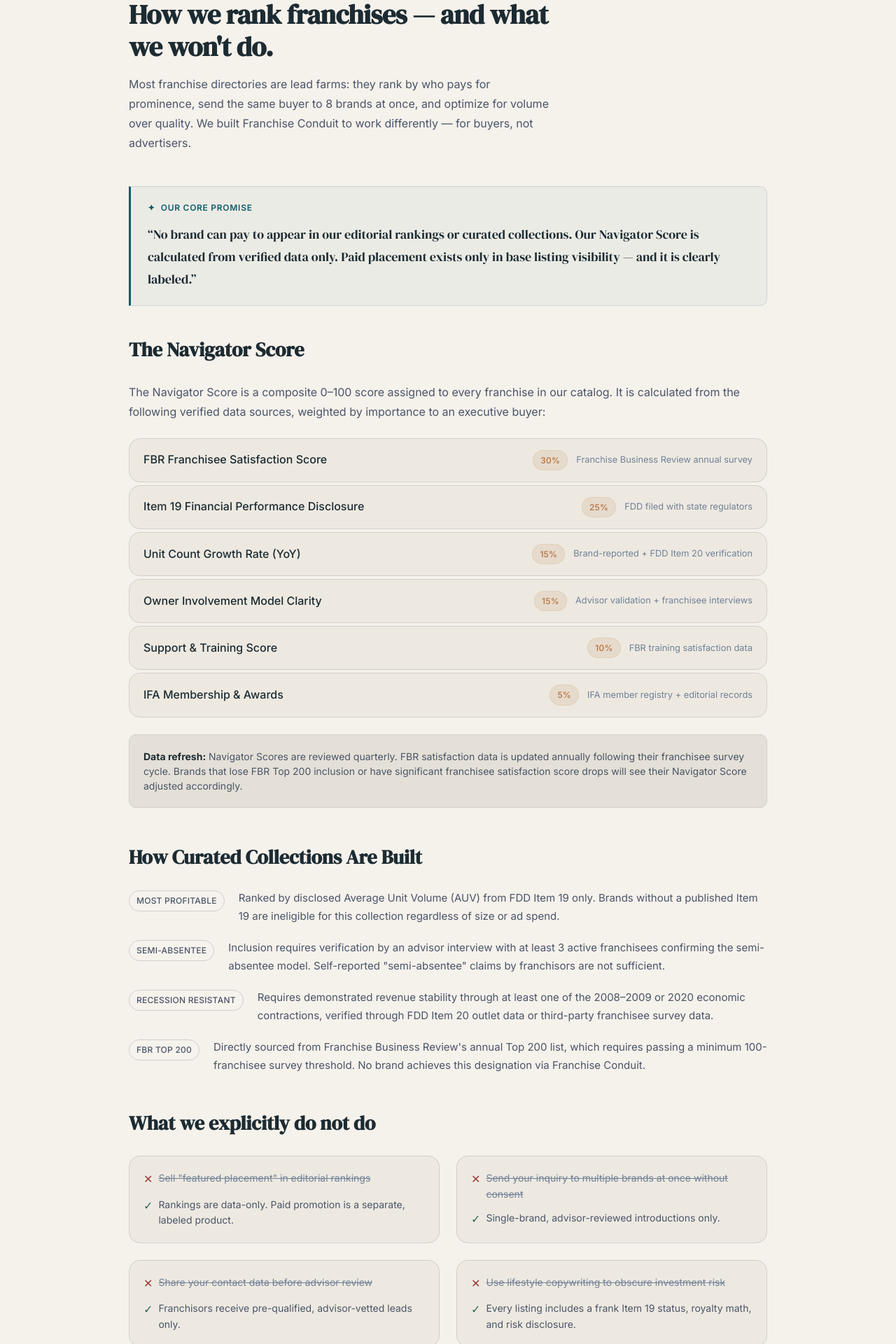
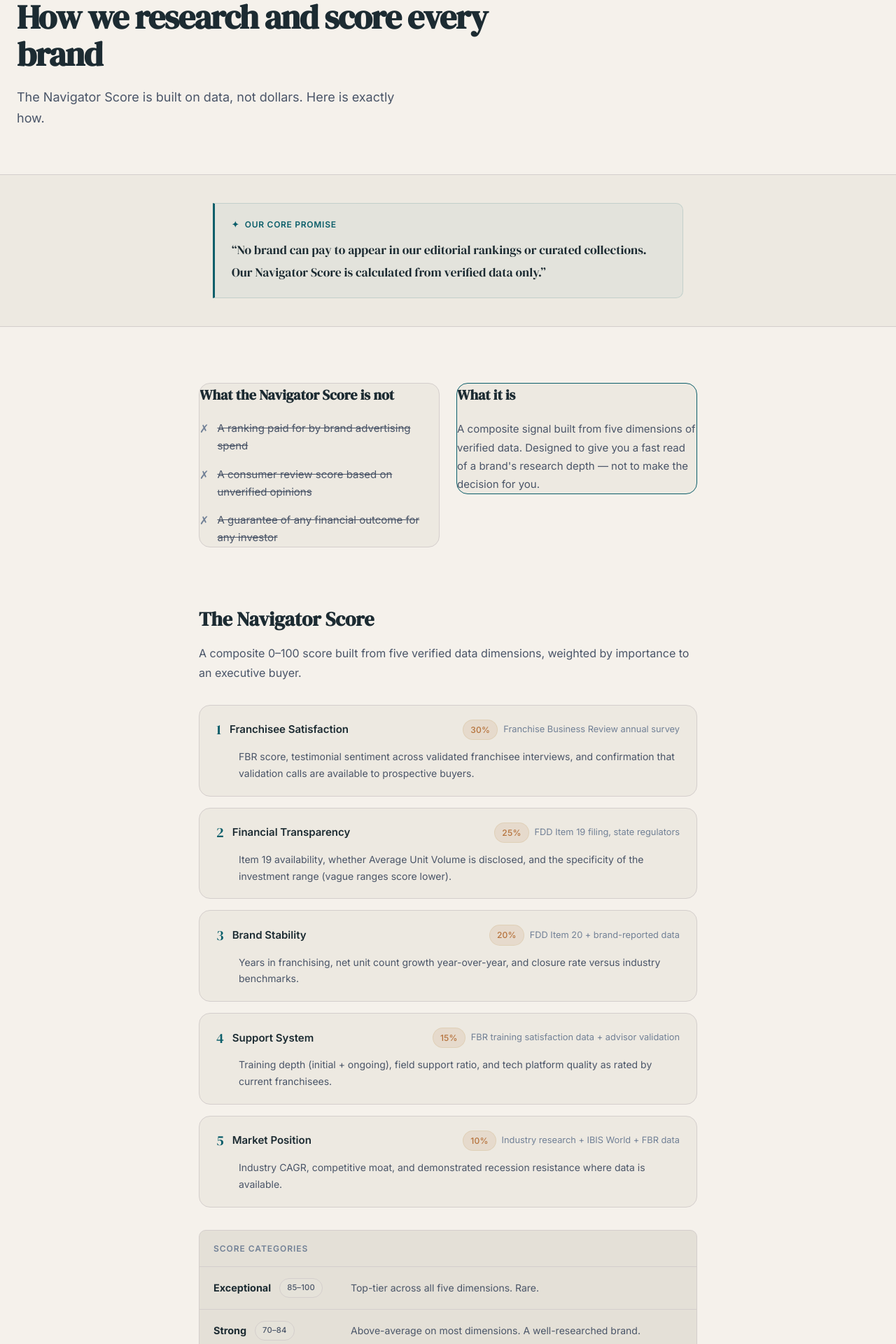
Before and after one commit to Franscale1922/franchise-conduit, a Next.js app: page /methodology in a window 1280 px wide. Shown: the part 200-2120 px from the top of the page at 70% size. Built offline with nearby package versions, Linux system fonts and the light colour scheme.

Commit message:
stage-5: step 5.3 — methodology copy committed to constants

```diff
--- a/app/methodology/page.tsx
+++ b/app/methodology/page.tsx
@@ -1,98 +1,162 @@
 import type { Metadata } from 'next'
 import Link from 'next/link'
+import { METHODOLOGY } from '@/lib/constants'
 
 export const metadata: Metadata = {
-  title: 'Navigator Score Methodology — How We Rank Franchises — Franchise Conduit',
-  description: 'Franchise Conduit\'s ranking methodology is transparent, data-driven, and free from pay-to-rank influence. Read exactly how the Navigator Score and curated collections are built.',
+  title: METHODOLOGY.meta.title,
+  description: METHODOLOGY.meta.description,
+  openGraph: {
+    title: METHODOLOGY.meta.title,
+    description: METHODOLOGY.meta.description,
+  },
 }
 
 export default function MethodologyPage() {
   return (
-    <div className="section">
-      <div className="container-md">
+    <>
+      {/* ── HERO ─────────────────────────────────────────────────────────── */}
+      <section style={{ position: 'relative', overflow: 'hidden', paddingTop: 'var(--space-20)', paddingBottom: 'var(--space-16)' }}>
+        <div className="hero-glow" />
+        <div className="container" style={{ position: 'relative', zIndex: 1 }}>
+          <div style={{ maxWidth: '680px' }}>
+            <div style={{ marginBottom: 'var(--space-5)' }}>
+              <span className="badge badge-emerald" style={{ letterSpacing: '0.06em', fontSize: '0.75rem' }}>
+                {METHODOLOGY.hero.eyebrow}
+              </span>
+            </div>
+            <h1 className="text-display" style={{ marginBottom: 'var(--space-5)', fontSize: 'clamp(2rem, 4vw, 3rem)', lineHeight: 1.1 }}>
+              {METHODOLOGY.hero.headline}
+            </h1>
+            <p style={{ fontSize: '1.125rem', color: 'var(--color-text-secondary)', lineHeight: '1.7', maxWidth: '560px' }}>
+              {METHODOLOGY.hero.subhead}
+            </p>
+          </div>
+        </div>
+      </section>
 
-        <div style={{ maxWidth: '600px', marginBottom: 'var(--space-12)' }}>
-          <span className="badge badge-emerald" style={{ marginBottom: 'var(--space-5)', display: 'inline-flex' }}>
-            Transparency Statement
-          </span>
-          <h1 className="text-headline" style={{ marginBottom: 'var(--space-4)' }}>
-            How we rank franchises — and what we won&apos;t do.
-          </h1>
-          <p style={{ color: 'var(--color-text-secondary)', lineHeight: '1.75', fontSize: '1rem' }}>
-            Most franchise directories are lead farms: they rank by who pays for prominence,
-            send the same buyer to 8 brands at once, and optimize for volume over quality.
-            We built Franchise Conduit to work differently — for buyers, not advertisers.
+      {/* ── CORE PROMISE BLOCK ───────────────────────────────────────────── */}
+      <section style={{ background: 'var(--color-surface)', borderTop: '1px solid var(--color-border)', borderBottom: '1px solid var(--color-border)', padding: 'var(--space-10) 0' }}>
+        <div className="container" style={{ maxWidth: '720px', margin: '0 auto' }}>
+          <div className="insight-block">
+            <div className="insight-label"><span>✦</span> Our Core Promise</div>
+            <p style={{ fontSize: '1.1rem', lineHeight: '1.8', color: 'var(--color-text-primary)', fontFamily: 'var(--font-serif)' }}>
+              &ldquo;No brand can pay to appear in our editorial rankings or curated collections.
+              Our Navigator Score is calculated from verified data only.&rdquo;
+            </p>
+          </div>
+        </div>
+      </section>
+
+      <div className="container" style={{ maxWidth: '760px', margin: '0 auto' }}>
+
+        {/* ── WHAT IT IS NOT / WHAT IT IS ─────────────────────────────────── */}
+        {/* Layer 1 — brief, direct. Readable in < 10 seconds each. */}
+        <section className="section">
+          <div className="grid-2" style={{ gap: 'var(--space-6)', alignItems: 'start' }}>
+
+            {/* NOT */}
+            <div className="card" style={{ padding: 'var(--space-7)' }}>
+              <h2 style={{ fontFamily: 'var(--font-serif)', fontSize: '1.25rem', marginBottom: 'var(--space-5)', color: 'var(--color-text-primary)' }}>
+                {METHODOLOGY.notWhat.headline}
+              </h2>
+              <div style={{ display: 'flex', flexDirection: 'column', gap: 'var(--space-4)' }}>
+                {METHODOLOGY.notWhat.items.map(item => (
+                  <div key={item} style={{ display: 'flex', gap: 'var(--space-3)', alignItems: 'flex-start' }}>
+                    <span style={{ color: 'var(--color-text-muted)', flexShrink: 0, fontWeight: 500, lineHeight: 1.5 }}>✗</span>
+                    <span style={{ color: 'var(--color-text-secondary)', fontSize: '0.9375rem', lineHeight: 1.65, textDecoration: 'line-through' }}>{item}</span>
+                  </div>
+                ))}
+              </div>
+            </div>
+
+            {/* IS */}
+            <div className="card" style={{ padding: 'var(--space-7)', borderColor: 'var(--color-primary)', borderWidth: '1.5px' }}>
+              <h2 style={{ fontFamily: 'var(--font-serif)', fontSize: '1.25rem', marginBottom: 'var(--space-5)', color: 'var(--color-text-primary)' }}>
+                {METHODOLOGY.whatIs.headline}
+              </h2>
+              <p style={{ color: 'var(--color-text-secondary)', fontSize: '0.9375rem', lineHeight: 1.75 }}>
+                {METHODOLOGY.whatIs.desc}
               </p>
             </div>
 
-        {/* The Statement */}
-        <div className="insight-block" style={{ marginBottom: 'var(--space-10)' }}>
-          <div className="insight-label"><span>✦</span> Our Core Promise</div>
-          <p style={{ fontSize: '1.125rem', lineHeight: '1.8', color: 'var(--color-text-primary)', fontFamily: 'var(--font-serif)' }}>
-            &ldquo;No brand can pay to appear in our editorial rankings or curated collections.
-            Our Navigator Score is calculated from verified data only.
-            Paid placement exists only in base listing visibility — and it is clearly labeled.&rdquo;
-          </p>
           </div>
+        </section>
 
-        {/* Navigator Score */}
-        <section style={{ marginBottom: 'var(--space-12)' }}>
-          <h2 style={{ fontFamily: 'var(--font-serif)', fontSize: '1.75rem', marginBottom: 'var(--space-6)' }}>
+        {/* ── THE 5 DIMENSIONS ─────────────────────────────────────────────── */}
+        {/* Layer 2 — full detail per dimension */}
+        <section style={{ marginBottom: 'var(--space-16)' }}>
+          <h2 style={{ fontFamily: 'var(--font-serif)', fontSize: '1.75rem', marginBottom: 'var(--space-3)' }}>
             The Navigator Score
           </h2>
-          <p style={{ color: 'var(--color-text-secondary)', lineHeight: '1.75', marginBottom: 'var(--space-6)' }}>
-            The Navigator Score is a composite 0–100 score assigned to every franchise in our catalog.
-            It is calculated from the following verified data sources, weighted by importance to an executive buyer:
+          <p style={{ color: 'var(--color-text-secondary)', lineHeight: '1.75', marginBottom: 'var(--space-8)' }}>
+            A composite 0–100 score built from five verified data dimensions, weighted by importance to an executive buyer.
           </p>
-          <div style={{ display: 'flex', flexDirection: 'column', gap: 'var(--space-1)', marginBottom: 'var(--space-6)' }}>
-            {[
-              { factor: 'FBR Franchisee Satisfaction Score', weight: '30%', source: 'Franchise Business Review annual survey' },
-              { factor: 'Item 19 Financial Performance Disclosure', weight: '25%', source: 'FDD filed with state regulators' },
-              { factor: 'Unit Count Growth Rate (YoY)', weight: '15%', source: 'Brand-reported + FDD Item 20 verification' },
-              { factor: 'Owner Involvement Model Clarity', weight: '15%', source: 'Advisor validation + franchisee interviews' },
-              { factor: 'Support & Training Score', weight: '10%', source: 'FBR training satisfaction data' },
-              { factor: 'IFA Membership & Awards', weight: '5%', source: 'IFA member registry + editorial records' },
-            ].map((row, i) => (
-              <div key={i} className="card" style={{ padding: 'var(--space-4) var(--space-5)', display: 'flex', justifyContent: 'space-between', alignItems: 'center', flexWrap: 'wrap', gap: 'var(--space-3)' }}>
-                <span style={{ fontWeight: 500 }}>{row.factor}</span>
+          <div style={{ display: 'flex', flexDirection: 'column', gap: 'var(--space-4)', marginBottom: 'var(--space-8)' }}>
+            {METHODOLOGY.dimensions.map(dim => (
+              <div key={dim.number} className="card" style={{ padding: 'var(--space-5) var(--space-6)' }}>
+                <div style={{ display: 'flex', justifyContent: 'space-between', alignItems: 'center', flexWrap: 'wrap', gap: 'var(--space-3)', marginBottom: 'var(--space-3)' }}>
                   <div style={{ display: 'flex', gap: 'var(--space-3)', alignItems: 'center' }}>
-                  <span className="badge badge-gold">{row.weight}</span>
-                  <span style={{ fontSize: '0.8rem', color: 'var(--color-text-muted)' }}>{row.source}</span>
+                    <span style={{ fontFamily: 'var(--font-serif)', fontSize: '1.25rem', color: 'var(--color-primary)', lineHeight: 1 }}>{dim.number}</span>
+                    <span style={{ fontWeight: 600, color: 'var(--color-text-primary)', fontSize: '0.9375rem' }}>{dim.name}</span>
                   </div>
+                  <div style={{ display: 'flex', gap: 'var(--space-2)', alignItems: 'center', flexWrap: 'wrap' }}>
+                    <span className="badge badge-gold">{dim.weight}</span>
+                    <span style={{ fontSize: '0.8rem', color: 'var(--color-text-muted)' }}>{dim.source}</span>
+                  </div>
+                </div>
+                <p style={{ fontSize: '0.875rem', color: 'var(--color-text-secondary)', lineHeight: '1.7', paddingLeft: 'calc(1.25rem + var(--space-3))' }}>
+                  {dim.detail}
+                </p>
               </div>
             ))}
           </div>
-          <div style={{ padding: 'var(--space-5)', background: 'var(--color-surface-2)', borderRadius: 'var(--radius-md)', border: '1px solid var(--color-border)' }}>
-            <p className="text-sm text-secondary">
-              <strong style={{ color: 'var(--color-text-primary)' }}>Data refresh:</strong> Navigator Scores are reviewed quarterly.
-              FBR satisfaction data is updated annually following their franchisee survey cycle.
-              Brands that lose FBR Top 200 inclusion or have significant franchisee satisfaction score drops will see their Navigator Score adjusted accordingly.
-            </p>
+
+          {/* Score category bands */}
+          <div style={{ background: 'var(--color-surface-2)', borderRadius: 'var(--radius-md)', border: '1px solid var(--color-border)', overflow: 'hidden' }}>
+            <div style={{ padding: 'var(--space-4) var(--space-5)', borderBottom: '1px solid var(--color-border)' }}>
+              <p style={{ fontSize: '0.75rem', fontWeight: 600, textTransform: 'uppercase', letterSpacing: '0.08em', color: 'var(--color-text-muted)' }}>Score categories</p>
+            </div>
+            {METHODOLOGY.categories.map((cat, i) => (
+              <div key={cat.label} style={{
+                display: 'flex',
+                gap: 'var(--space-4)',
+                alignItems: 'center',
+                padding: 'var(--space-4) var(--space-5)',
+                borderBottom: i < METHODOLOGY.categories.length - 1 ? '1px solid var(--color-border)' : undefined,
+                flexWrap: 'wrap',
+              }}>
+                <div style={{ display: 'flex', gap: 'var(--space-3)', alignItems: 'center', minWidth: '180px' }}>
+                  <span style={{ fontWeight: 700, color: 'var(--color-text-primary)', fontSize: '0.9rem' }}>{cat.label}</span>
+                  <span className="badge badge-muted" style={{ fontSize: '0.7rem' }}>{cat.range}</span>
+                </div>
+                <span style={{ fontSize: '0.875rem', color: 'var(--color-text-secondary)' }}>{cat.desc}</span>
+              </div>
+            ))}
           </div>
         </section>
 
-        {/* Curated Collections */}
-        <section style={{ marginBottom: 'var(--space-12)' }}>
+        {/* ── CURATED COLLECTIONS ─────────────────────────────────────────── */}
+        <section style={{ marginBottom: 'var(--space-16)' }}>
           <h2 style={{ fontFamily: 'var(--font-serif)', fontSize: '1.75rem', marginBottom: 'var(--space-6)' }}>
-            How Curated Collections Are Built
+            How curated collections are built
           </h2>
           <div style={{ display: 'flex', flexDirection: 'column', gap: 'var(--space-5)' }}>
             {[
               {
                 collection: 'Most Profitable',
-                criteria: 'Ranked by disclosed Average Unit Volume (AUV) from FDD Item 19 only. Brands without a published Item 19 are ineligible for this collection regardless of size or ad spend.'
+                criteria: 'Ranked by disclosed Average Unit Volume from FDD Item 19 only. Brands without a published Item 19 are ineligible regardless of size or ad spend.',
               },
               {
                 collection: 'Semi-Absentee',
-                criteria: 'Inclusion requires verification by an advisor interview with at least 3 active franchisees confirming the semi-absentee model. Self-reported "semi-absentee" claims by franchisors are not sufficient.'
+                criteria: 'Inclusion requires verification through advisor interviews with at least 3 active franchisees confirming the semi-absentee model. Franchisor self-reporting is not sufficient.',
               },
               {
                 collection: 'Recession Resistant',
-                criteria: 'Requires demonstrated revenue stability through at least one of the 2008–2009 or 2020 economic contractions, verified through FDD Item 20 outlet data or third-party franchisee survey data.'
+                criteria: 'Requires demonstrated revenue stability through at least one of the 2008–2009 or 2020 contractions, verified through FDD Item 20 data or third-party franchisee survey data.',
               },
               {
                 collection: 'FBR Top 200',
-                criteria: 'Directly sourced from Franchise Business Review\'s annual Top 200 list, which requires passing a minimum 100-franchisee survey threshold. No brand achieves this designation via Franchise Conduit.'
+                criteria: "Directly sourced from Franchise Business Review's annual Top 200 list, which requires a minimum 100-franchisee survey response threshold. No brand earns this via Franchise Conduit.",
               },
             ].map(c => (
               <div key={c.collection} style={{ display: 'flex', gap: 'var(--space-5)' }}>
@@ -103,21 +167,21 @@ export default function MethodologyPage() {
           </div>
         </section>
 
-        {/* What We Don't Do */}
-        <section style={{ marginBottom: 'var(--space-12)' }}>
+        {/* ── WHAT WE DON'T DO ─────────────────────────────────────────────── */}
+        <section style={{ marginBottom: 'var(--space-16)' }}>
           <h2 style={{ fontFamily: 'var(--font-serif)', fontSize: '1.75rem', marginBottom: 'var(--space-6)' }}>
             What we explicitly do not do
           </h2>
           <div className="grid-2">
             {[
-              { bad: 'Sell "featured placement" in editorial rankings', good: 'Rankings are data-only. Paid promotion is a separate, labeled product.' },
+              { bad: 'Sell "featured placement" in editorial rankings', good: 'Rankings are data-only. Paid promotion is a separate, clearly-labeled product.' },
               { bad: 'Send your inquiry to multiple brands at once without consent', good: 'Single-brand, advisor-reviewed introductions only.' },
               { bad: 'Share your contact data before advisor review', good: 'Franchisors receive pre-qualified, advisor-vetted leads only.' },
-              { bad: 'Use lifestyle copywriting to obscure investment risk', good: 'Every listing includes a frank Item 19 status, royalty math, and risk disclosure.' },
+              { bad: 'Use lifestyle copy to obscure investment risk', good: 'Every listing includes a frank Item 19 status, royalty math, and risk disclosure.' },
             ].map(item => (
               <div key={item.bad} className="card" style={{ padding: 'var(--space-5)' }}>
                 <div style={{ display: 'flex', gap: 'var(--space-2)', marginBottom: 'var(--space-3)' }}>
-                  <span style={{ color: 'var(--color-rose)', flexShrink: 0 }}>✕</span>
+                  <span style={{ color: 'var(--color-text-muted)', flexShrink: 0, fontWeight: 500 }}>✕</span>
                   <span style={{ fontSize: '0.875rem', color: 'var(--color-text-muted)', textDecoration: 'line-through' }}>{item.bad}</span>
                 </div>
                 <div style={{ display: 'flex', gap: 'var(--space-2)' }}>
@@ -129,8 +193,18 @@ export default function MethodologyPage() {
           </div>
         </section>
 
-        {/* How We Make Money */}
-        <section style={{ marginBottom: 'var(--space-12)' }}>
+        {/* ── HONEST DISCLOSURE ────────────────────────────────────────────── */}
+        <section style={{ marginBottom: 'var(--space-16)' }}>
+          <h2 style={{ fontFamily: 'var(--font-serif)', fontSize: '1.75rem', marginBottom: 'var(--space-4)' }}>
+            {METHODOLOGY.disclosure.headline}
+          </h2>
+          <p style={{ color: 'var(--color-text-secondary)', lineHeight: '1.75', fontSize: '0.9375rem' }}>
+            {METHODOLOGY.disclosure.body}
+          </p>
+        </section>
+
+        {/* ── HOW WE MAKE MONEY ────────────────────────────────────────────── */}
+        <section style={{ marginBottom: 'var(--space-16)' }}>
           <h2 style={{ fontFamily: 'var(--font-serif)', fontSize: '1.75rem', marginBottom: 'var(--space-4)' }}>
             How Franchise Conduit makes money
           </h2>
@@ -144,21 +218,27 @@ export default function MethodologyPage() {
             </div>
             <div className="surface-2" style={{ padding: 'var(--space-5)' }}>
               <div style={{ fontWeight: 600, marginBottom: 'var(--space-2)' }}>2. Per-Introduction Fee</div>
-              <p className="text-sm text-secondary">When a buyer requests an introduction to a specific brand and an advisor completes the handoff, we charge the franchisor a per-introduction fee. This aligns our incentives with quality, not volume — we earn more when introductions are well-matched, not when anyone submits a form.</p>
+              <p className="text-sm text-secondary">When a buyer requests an introduction and an advisor completes the handoff, we charge the franchisor a per-introduction fee. This aligns our incentives with quality, not volume.</p>
             </div>
           </div>
         </section>
 
-        <div style={{ textAlign: 'center', padding: 'var(--space-8)', background: 'var(--color-surface)', borderRadius: 'var(--radius-xl)', border: '1px solid var(--color-border)' }}>
+        {/* ── CTA ──────────────────────────────────────────────────────────── */}
+        <div style={{ textAlign: 'center', padding: 'var(--space-8)', background: 'var(--color-surface)', borderRadius: 'var(--radius-xl)', border: '1px solid var(--color-border)', marginBottom: 'var(--space-16)' }}>
           <p style={{ color: 'var(--color-text-secondary)', marginBottom: 'var(--space-5)' }}>
             Have a question about our methodology? Want to challenge a ranking?
           </p>
+          <div style={{ display: 'flex', gap: 'var(--space-4)', justifyContent: 'center', flexWrap: 'wrap' }}>
+            <Link href={METHODOLOGY.cta.href} className="btn btn-gold">
+              {METHODOLOGY.cta.text}
+            </Link>
             <a href="mailto:methodology@franchiseconduit.com" className="btn btn-outline">
               Contact our data team →
             </a>
           </div>
+        </div>
 
       </div>
-    </div>
+    </>
   )
 }
```
Lines whose indentation alone changed are shown as unchanged.
